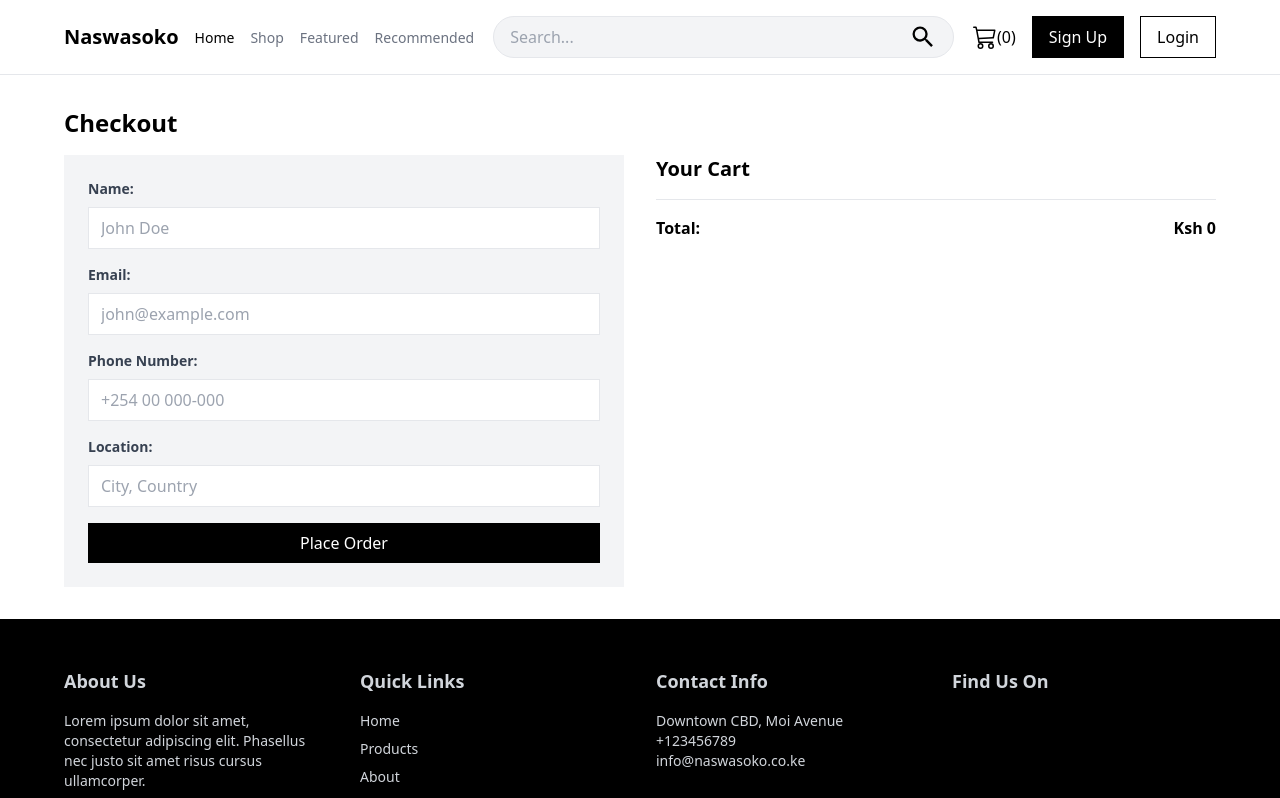
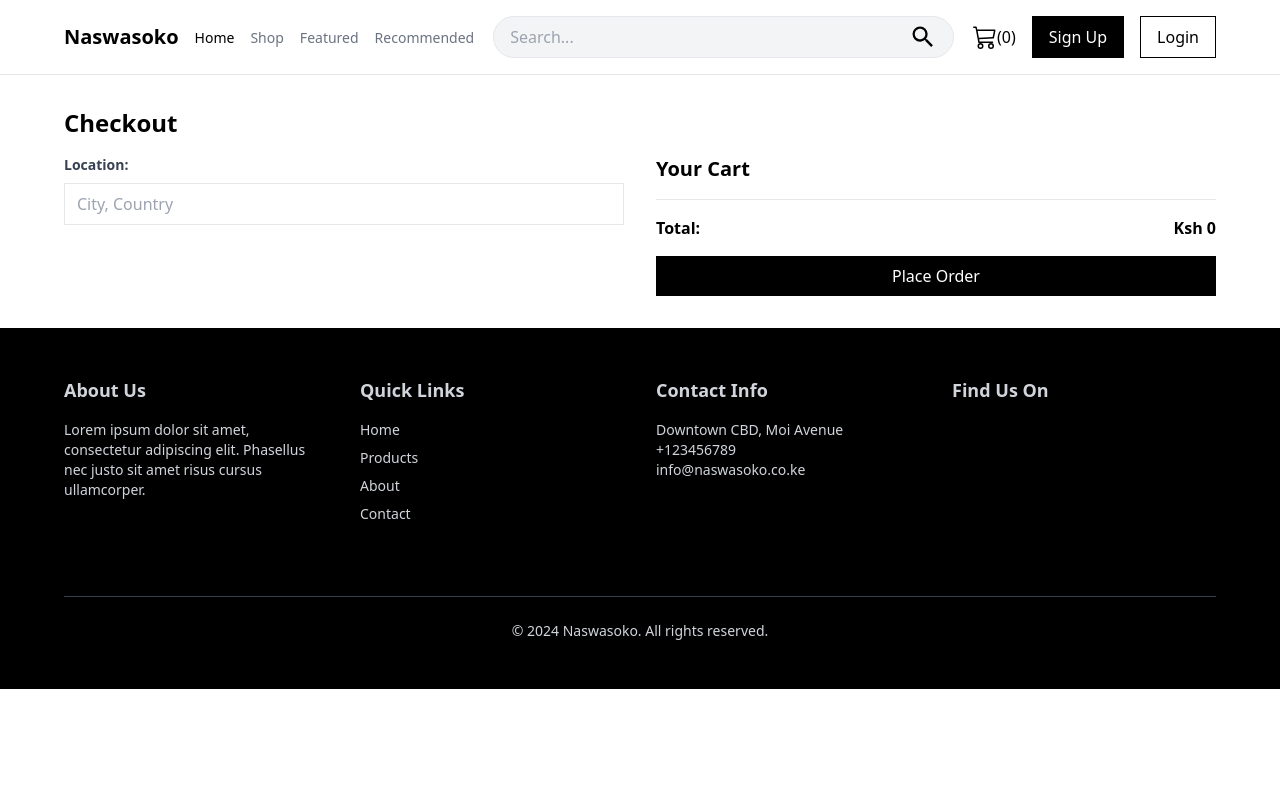
Before and after one commit to QuantumByte-Factory/naswasoko_client, a React (Create React App) app: page /checkout in a window 1280 px wide. Shown: the top 798 px of the page. Built offline with nearby package versions, Linux system fonts and the light colour scheme; some icons are missing.

Commit message:
ft orders

```diff
--- a/src/App.js
+++ b/src/App.js
@@ -7,6 +7,7 @@ import SignUp from './pages/Signup';
 import SearchedProducts from './pages/SearchedProducts';
 import Cart from './pages/Cart';
 import Checkout from './pages/Checkout';
+import MyOrders from './pages/MyOrders';
 
 function App() {
   return (
@@ -19,6 +20,7 @@ function App() {
       <Route path="/search" element={<SearchedProducts />} />
       <Route path='/cart' element={<Cart />} />
       <Route path='/checkout' element={<Checkout />} />
+      <Route path='/orders/:id' element={<MyOrders />} />
 
     </Routes>
   );
--- a/src/components/Navbar.jsx
+++ b/src/components/Navbar.jsx
@@ -90,7 +90,7 @@ const Navbar = () => {
                     </Link>
                     {user ?
                         <div className='flex items-center gap-2'>
-                            <p className="">{user.fullName}</p>
+                            <Link to={`/orders/${user._id}`} className="">{user.fullName}</Link>
                             <FaUserCircle size={24} />
                         </div> : <>
                             <Link to='/accounts/sign-up' className="bg-black text-white px-4 py-2 border border-black">
--- a/src/pages/Checkout.jsx
+++ b/src/pages/Checkout.jsx
@@ -1,52 +1,45 @@
 // Checkout.js
 import React, { useState } from 'react';
 import { useCart } from '../CartContext';
+import axios from 'axios';  // Import Axios
 import Navbar from '../components/Navbar';
+import { useUser } from '../UserContext';
 import Footer from '../components/Footer';
+import { useNavigate } from 'react-router-dom';
 
 const Checkout = () => {
     const { cartItems, clearCart } = useCart();
-    const [name, setName] = useState('');
-    const [email, setEmail] = useState('');
-    const [phoneNumber, setPhoneNumber] = useState('');
     const [location, setLocation] = useState('');
+    const [error, setError] = useState('');
+    const user = useUser();
+    const navigate = useNavigate();
 
     const calculateTotal = () => {
         return cartItems.reduce((total, item) => total + item.price * item.quantity, 0);
     };
 
     const handlePlaceOrder = async () => {
-        // Implement order placement logic here
-        // You can use a backend API to process the order
         const orderData = {
-            name,
-            email,
-            phoneNumber,
+            products: cartItems.map(item => ({ product: item._id, quantity: item.quantity })),
             location,
-            items: cartItems,
+            user: user._id,
         };
 
         try {
-            const response = await fetch('http://your-api-endpoint/order', {
-                method: 'POST',
-                headers: {
-                    'Content-Type': 'application/json',
-                },
-                body: JSON.stringify(orderData),
-            });
+            const response = await axios.post('http://localhost:4000/api/v1/orders', orderData);
 
-            if (response.ok) {
-                // Order placed successfully, you may want to show a success message
-                console.log('Order placed successfully!');
-                // Clear the cart after successful order placement
+            if (response.status === 201) {
+                navigate('/orders')
                 clearCart();
             } else {
                 console.error('Failed to place the order');
                 // Handle error scenario, show an error message to the user
+                setError('Failed to place the order');
             }
         } catch (error) {
-            console.error('Error placing order:', error);
+            console.error('Error placing order:', error.message);
             // Handle error scenario, show an error message to the user
+            setError('Error placing order. Please try again later.');
         }
     };
 
@@ -57,43 +50,6 @@ const Checkout = () => {
                 <h1 className="text-2xl font-semibold mb-4">Checkout</h1>
                 <div className="grid grid-cols-2 gap-8">
                     <div>
-                        <form onSubmit={(e) => e.preventDefault()} className="mx-auto p-6 bg-gray-100">
-                            <div className="mb-4">
-                                <label htmlFor="name" className="block text-gray-700 text-sm font-bold mb-2">Name:</label>
-                                <input
-                                    type="text"
-                                    id="name"
-                                    value={name}
-                                    onChange={(e) => setName(e.target.value)}
-                                    required
-                                    className="w-full px-3 py-2 border focus:outline-none focus:border-black"
-                                    placeholder="John Doe"
-                                />
-                            </div>
-                            <div className="mb-4">
-                                <label htmlFor="email" className="block text-gray-700 text-sm font-bold mb-2">Email:</label>
-                                <input
-                                    type="email"
-                                    id="email"
-                                    value={email}
-                                    onChange={(e) => setEmail(e.target.value)}
-                                    required
-                                    className="w-full px-3 py-2 border focus:outline-none focus:border-black"
-                                    placeholder="john@example.com"
-                                />
-                            </div>
-                            <div className="mb-4">
-                                <label htmlFor="phoneNumber" className="block text-gray-700 text-sm font-bold mb-2">Phone Number:</label>
-                                <input
-                                    type="tel"
-                                    id="phoneNumber"
-                                    value={phoneNumber}
-                                    onChange={(e) => setPhoneNumber(e.target.value)}
-                                    required
-                                    className="w-full px-3 py-2 border focus:outline-none focus:border-black"
-                                    placeholder="+254 00 000-000"
-                                />
-                            </div>
                         <div className="mb-4">
                             <label htmlFor="location" className="block text-gray-700 text-sm font-bold mb-2">Location:</label>
                             <input
@@ -106,11 +62,7 @@ const Checkout = () => {
                                 placeholder="City, Country"
                             />
                         </div>
-                            <button onClick={handlePlaceOrder} className="w-full bg-black text-white px-4 py-2 transition duration-300 focus:outline-none">
-                                Place Order
-                            </button>
-                        </form>
-
+                        {error && <p className="text-red-500">{error}</p>}
                     </div>
                     <div>
                         <h2 className="text-xl font-semibold mb-4">Your Cart</h2>
@@ -128,6 +80,9 @@ const Checkout = () => {
                             <p className="font-semibold">Total:</p>
                             <p className="font-semibold">Ksh {calculateTotal().toLocaleString('en-US')}</p>
                         </div>
+                        <button onClick={handlePlaceOrder} className="w-full bg-black text-white px-4 py-2 transition duration-300 focus:outline-none mt-4">
+                            Place Order
+                        </button>
                     </div>
                 </div>
             </div>
--- /dev/null
+++ b/src/pages/MyOrders.jsx
@@ -0,0 +1,58 @@
+import React, { useEffect, useState } from 'react';
+import axios from 'axios';
+import Navbar from '../components/Navbar';
+import Footer from '../components/Footer';
+import { useParams } from 'react-router-dom';
+
+const MyOrders = () => {
+    const [orders, setOrders] = useState([]);
+    const [loading, setLoading] = useState(true);
+    const { id } = useParams();
+
+    useEffect(() => {
+        const fetchOrders = async () => {
+            try {
+                const response = await axios.get(`http://localhost:4000/api/v1/orders/user/${id}`);
+                setOrders(response.data);
+                setLoading(false);
+            } catch (error) {
+                console.error('Error fetching orders:', error.message);
+                setLoading(false);
+            }
+        };
+
+        fetchOrders();
+    }, [id]);
+
+    return (
+        <div>
+            <Navbar />
+            <div className="mx-auto px-[5%] py-8">
+                <h1 className="text-2xl font-semibold mb-4">My Orders</h1>
+                {loading ? (
+                    <p>Loading...</p>
+                ) : (
+                    <div>
+                        {orders.length === 0 ? (
+                            <p>No orders found.</p>
+                        ) : (
+                            <ul>
+                                {orders.map((order) => (
+                                    <li key={order._id} className="border rounded p-4 mb-4">
+                                        <h2 className="text-lg font-semibold mb-2">Order ID: {order._id}</h2>
+                                        <p>Location: {order?.location}</p>
+                                        <p>Total: Ksh {order?.totalAmount}</p>
+                                        {/* Add more details or customize as needed */}
+                                    </li>
+                                ))}
+                            </ul>
+                        )}
+                    </div>
+                )}
+            </div>
+            <Footer />
+        </div>
+    );
+};
+
+export default MyOrders;
```
Lines whose indentation alone changed are shown as unchanged.
